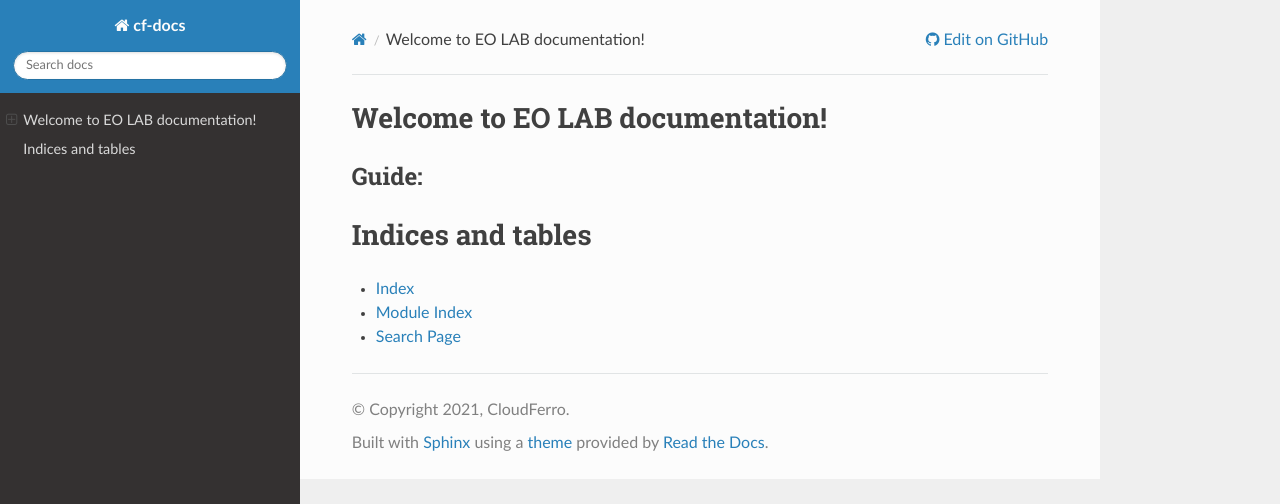
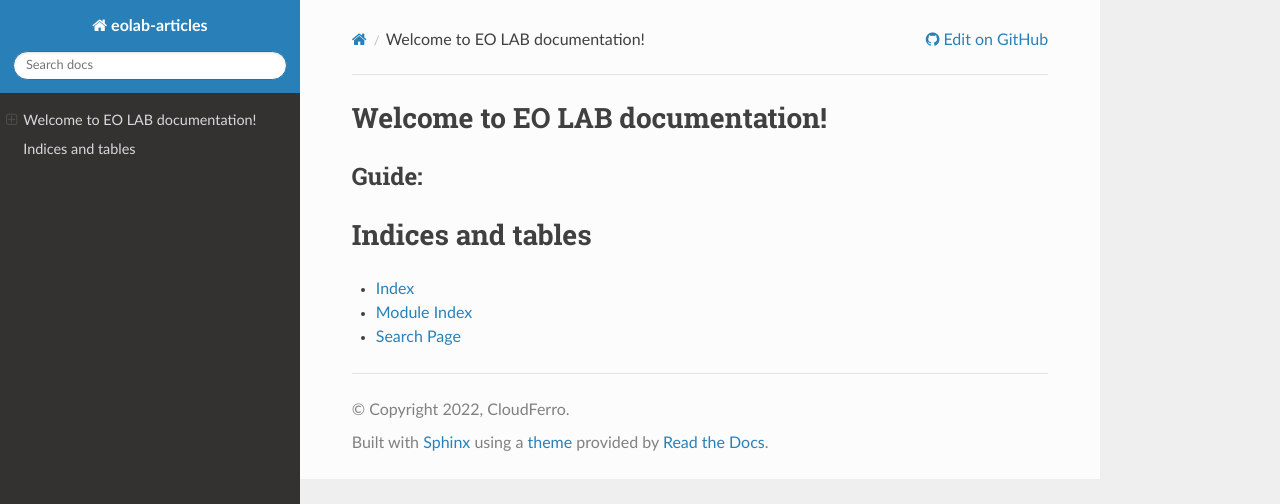
Before and after one commit to wwrotniak/eolab-articles, a Sphinx documentation site: the page built from source/index.rst, in a window 1280 px wide. Shown: the top 504 px of the page. Built offline with Sphinx 7.4.7 and the Read the Docs theme 2.0.0, drawn with Linux system fonts in a browser that asks for light colours; pages that are not in the unit, such as notebooks, are missing from menus.

Commit message:
Update conf.py

```diff
--- a/source/conf.py
+++ b/source/conf.py
@@ -17,8 +17,8 @@ from get_rst_files import get_files
 
 # -- Project information -----------------------------------------------------
 
-project = "cf-docs"
-copyright = "2021, CloudFerro"
+project = "eolab-articles"
+copyright = "2022, CloudFerro"
 author = "CloudFerro"
 
 # The full version, including alpha/beta/rc tags
```
